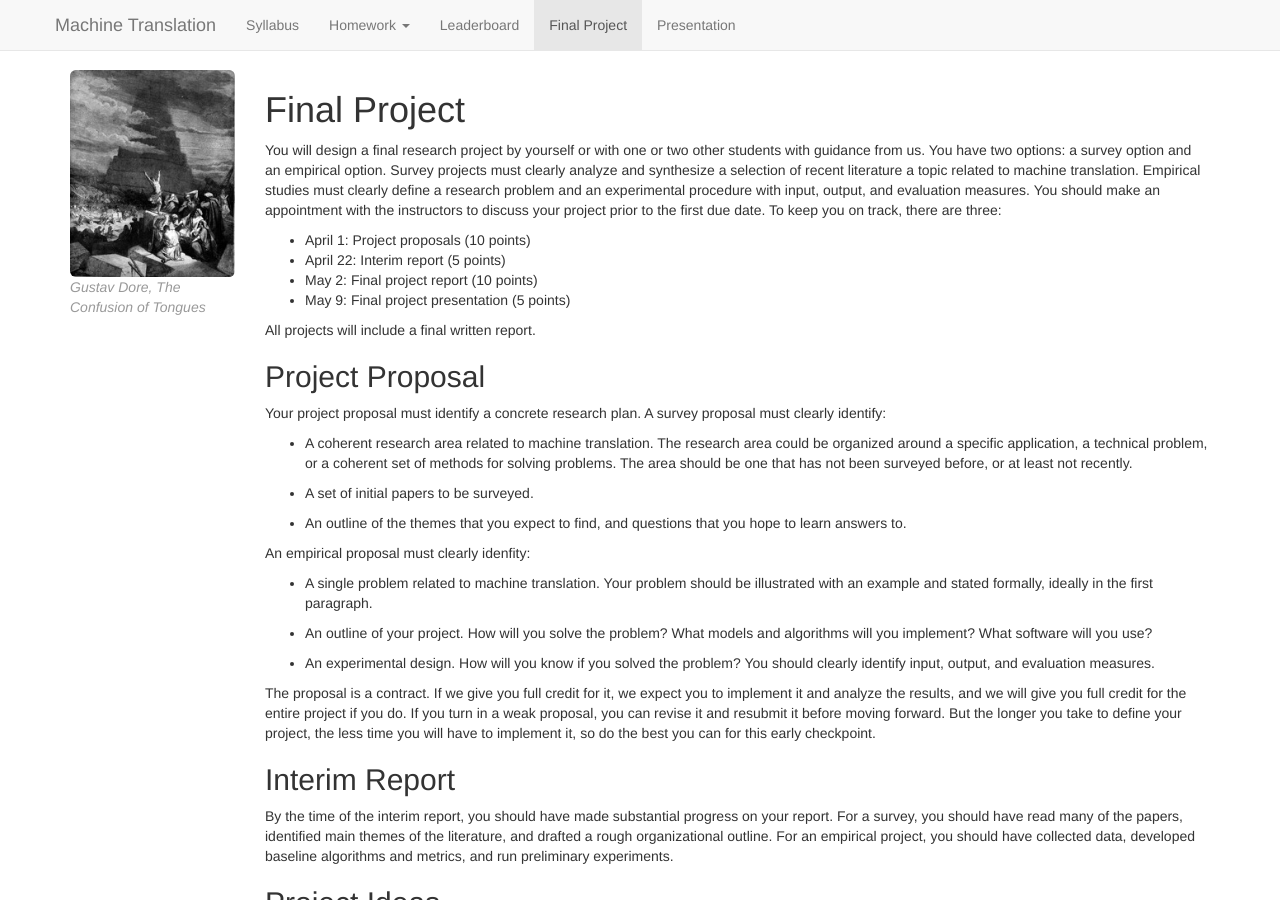
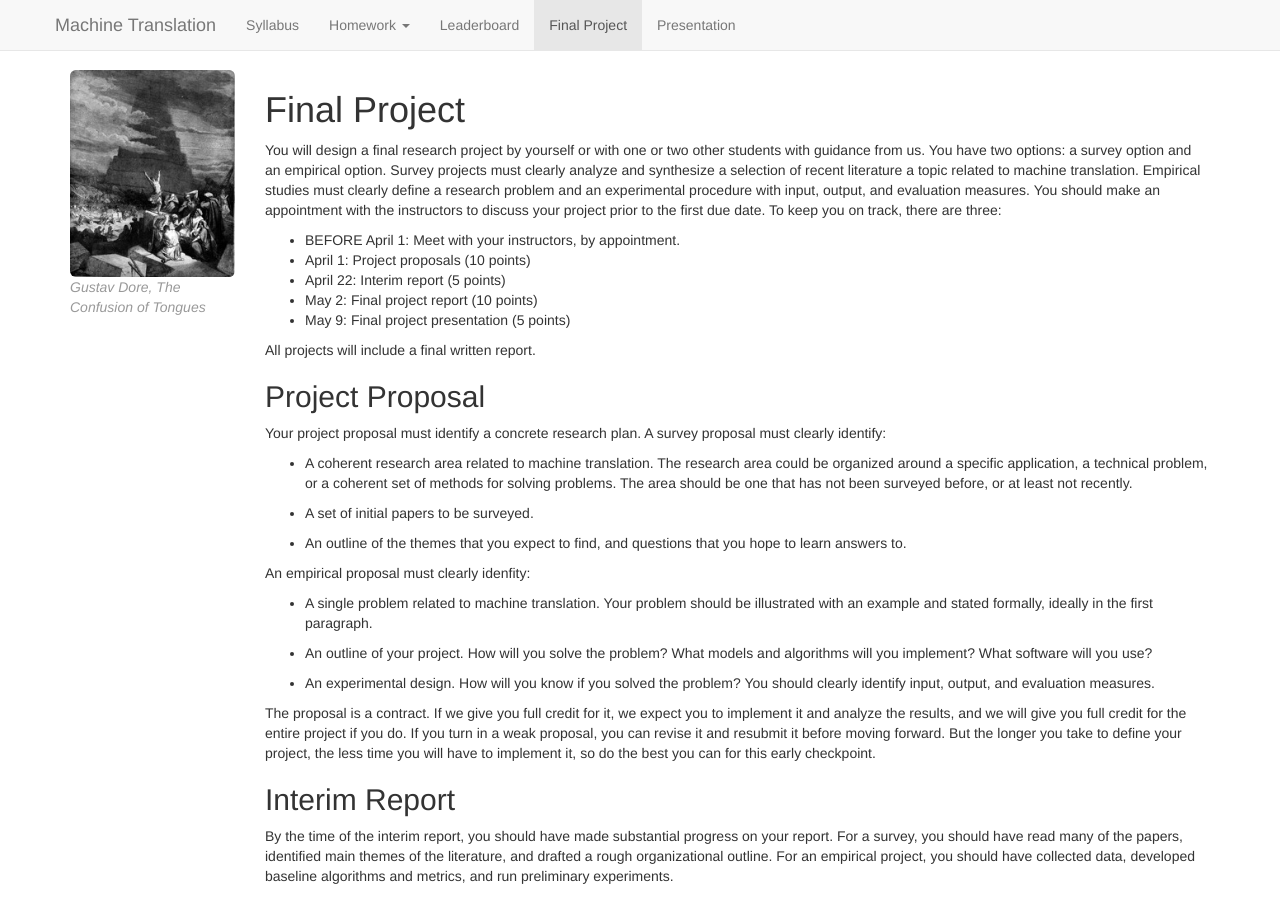
Before and after one commit to mt-class/jhu, a Jekyll site: the page built from project.md, in a window 1280 px wide and 900 px high. Built offline with Jekyll 4.4.1, drawn with Linux system fonts in a browser that asks for light colours; nearby versions of some CDN libraries.

Commit message:
Add project details

```diff
--- a/project.md
+++ b/project.md
@@ -19,6 +19,7 @@ input, output, and evaluation measures. You should make an appointment with
 the instructors to discuss your project prior to the first due date. To
 keep you on track, there are three:
 
+* BEFORE April 1: Meet with your instructors, by appointment.
 * April 1: Project proposals (10 points)
 * April 22: Interim report (5 points)
 * May 2: Final project report (10 points)
```
